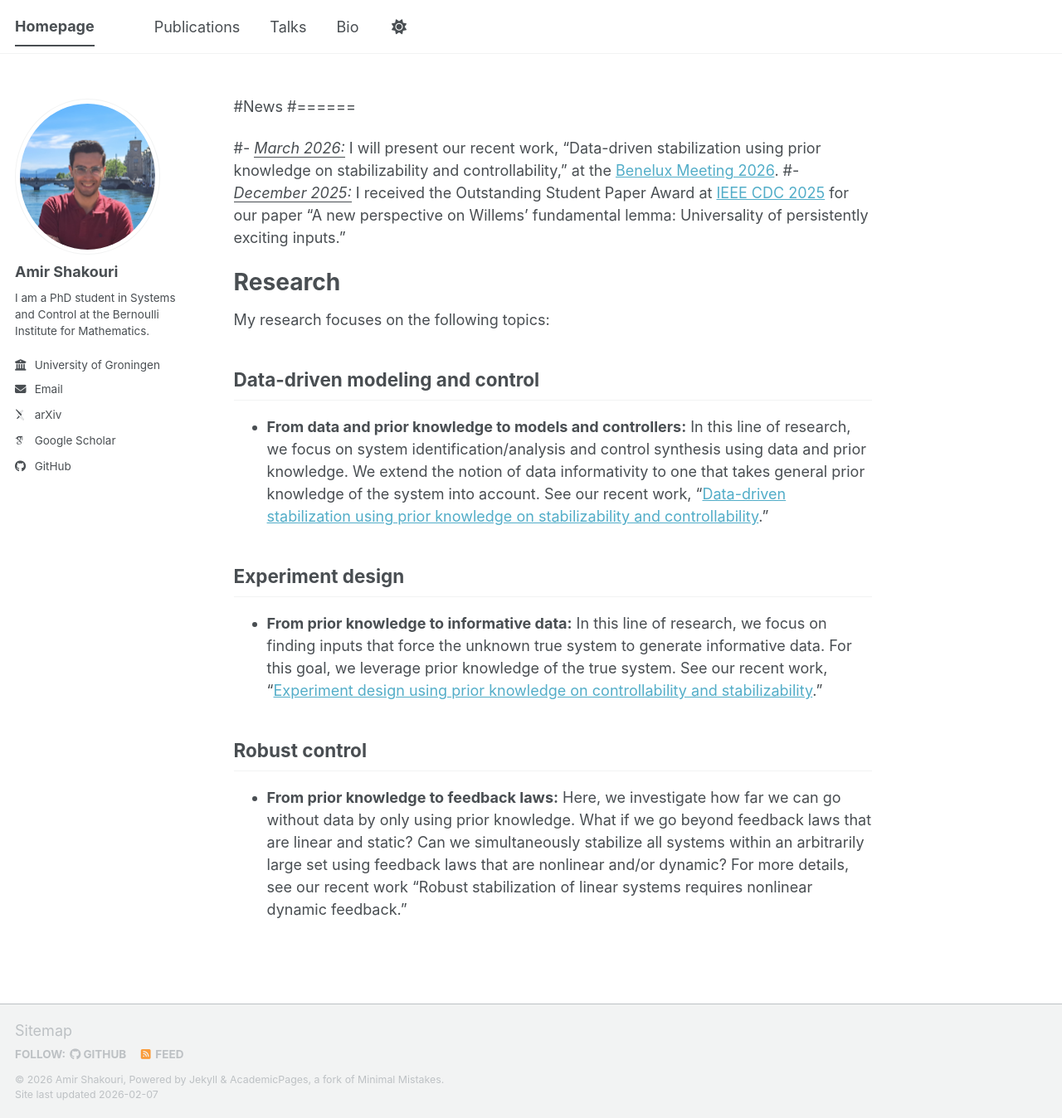
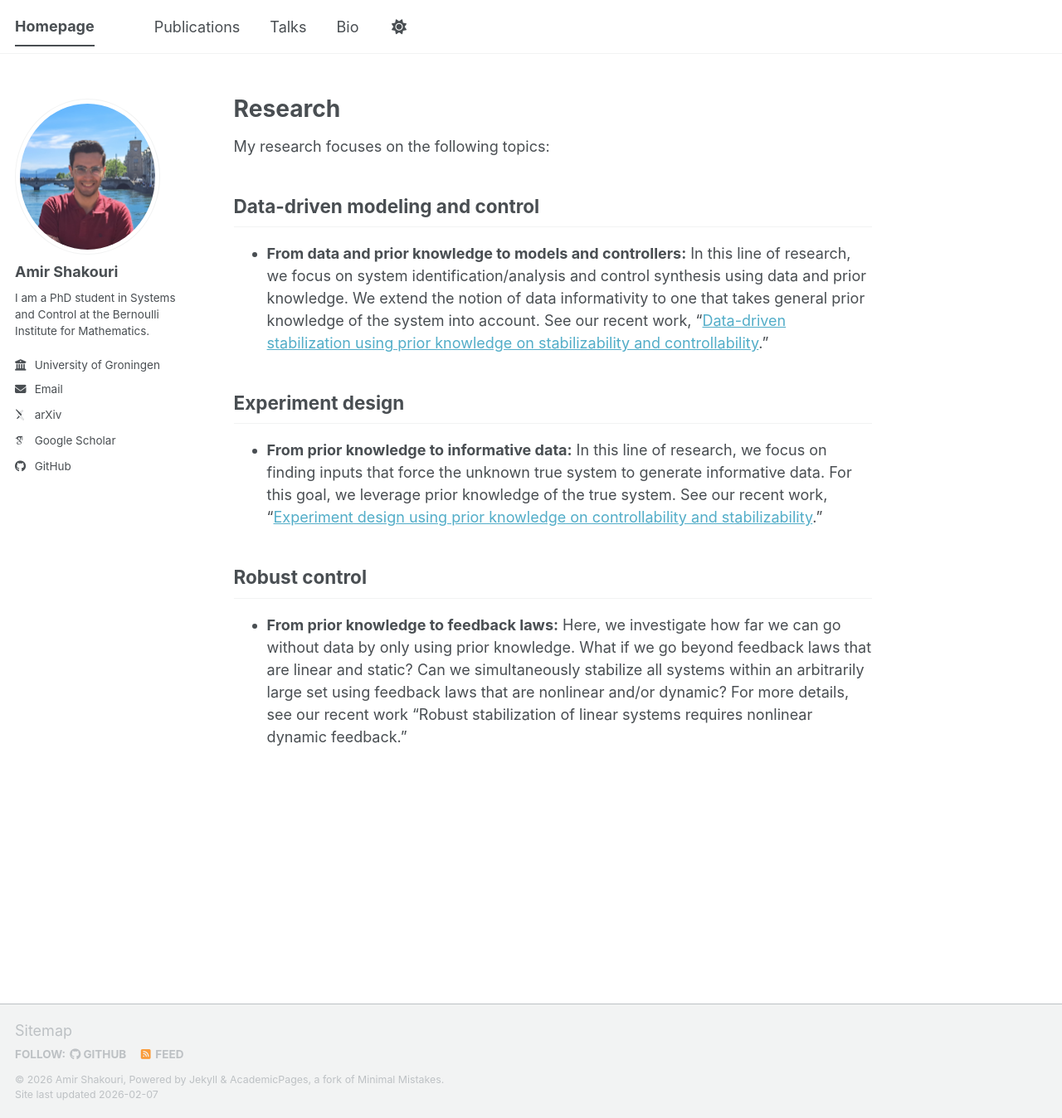
Before and after one commit to a-shakouri/a-shakouri.github.io, a Jekyll site: the page built from _pages/about.md, in a window 1280 px wide and 1348 px high. Shown: the whole window at 83% size. Built offline with Jekyll 4.4.1, drawn with Linux system fonts in a browser that asks for light colours; some web fonts are replaced; a script bundle is joined from its source files by our own code; library files that are not in the unit come from our copies.

Commit message:
Update about.md

```diff
--- a/_pages/about.md
+++ b/_pages/about.md
@@ -6,12 +6,6 @@ redirect_from:
   - /about/
   - /about.html
 ---
-
-#News
-#======
-
-#- *<ins>March 2026:</ins>* I will present our recent work, "Data-driven stabilization using prior knowledge on stabilizability and controllability," at the [Benelux Meeting 2026](https://www.beneluxmeeting.nl/).
-#- *<ins>December 2025:</ins>* I received the Outstanding Student Paper Award at [IEEE CDC 2025](https://cdc2025.ieeecss.org/) for our paper "A new perspective on Willems’ fundamental lemma: Universality of persistently exciting inputs."
 
 Research
 ======
```
